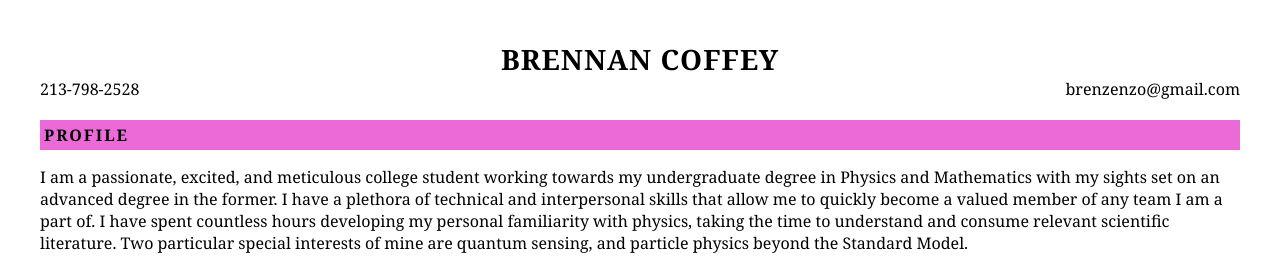
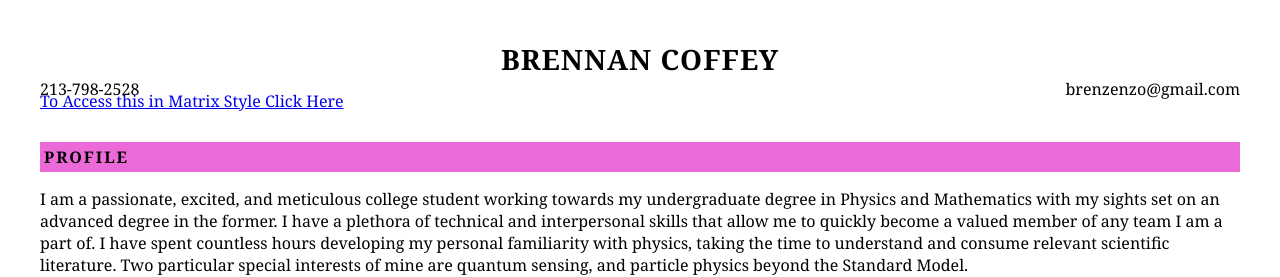
Before and after one commit to bwccwb/resume, a plain HTML site: page index.html in a window 1280 px wide. Shown: the top 277 px of the page. Drawn offline with Linux system fonts and the light colour scheme.

Commit message:
Update index.html

```diff
--- a/index.html
+++ b/index.html
@@ -57,7 +57,7 @@
     <div>213-798-2528</div>
     <div>brenzenzo@gmail.com</div>
   </div>
-
+<a href="matrix style.html">To Access this in Matrix Style Click Here</a>
   <h2>Profile</h2>
   <p>
     I am a passionate, excited, and meticulous college student working towards my undergraduate degree in Physics and Mathematics with my sights set on an advanced degree in the former. I have a plethora of technical and interpersonal skills that allow me to quickly become a valued member of any team I am a part of. I have spent countless hours developing my personal familiarity with physics, taking the time to understand and consume relevant scientific literature. Two particular special interests of mine are quantum sensing, and particle physics beyond the Standard Model.
```
